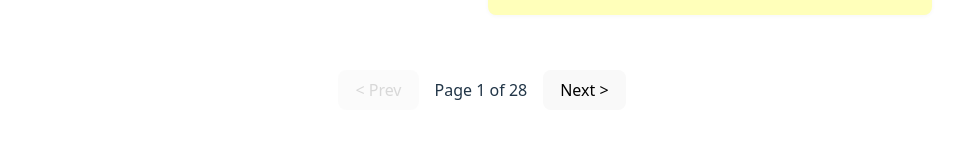
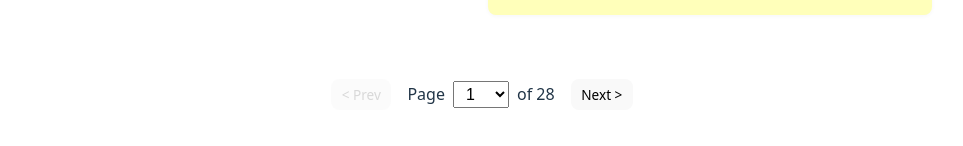
Before and after one commit to kinzaleah/showChoirThanks, a React (Vite) app: page / in a window 1280 px wide. Both pictures are taken after a click on the button "Click me!". Shown: the part 610-756 px from the top of the page, without its empty margins (158-1121 px from the left). Built offline with nearby package versions, Linux system fonts and the light colour scheme.

Commit message:
added more intuitive pagination

```diff
--- a/src/App.css
+++ b/src/App.css
@@ -69,8 +69,15 @@
   bottom: 2rem;
 }
 .pagination button {
-  padding: 0.5rem 1rem;
-  font-size: 1rem;
+  padding: 0.3rem 0.6rem;
+  font-size: 0.85rem;
+  /* Style for pagination select dropdown */
+  .pagination select {
+    padding: 0.2rem 0.5rem;
+    font-size: 0.85rem;
+    border-radius: 6px;
+    border: 1px solid #ccc;
+  }
   cursor: pointer;
   transition: background 0.2s;
 }
@@ -95,6 +102,14 @@
   .pagination {
     position: static;
     margin-top: 1rem;
+    flex-wrap: wrap;
+    gap: 0.5rem;
+  }
+  .pagination select {
+    font-size: 0.8rem;
+    padding: 0.15rem 0.3rem;
+    min-width: 48px;
+    max-width: 80px;
   }
 }
 
--- a/src/App.jsx
+++ b/src/App.jsx
@@ -100,13 +100,23 @@ function App() {
   }, [page]);
 
   if (showLanding) {
-    return <Landing onEnter={() => setShowLanding(false)} />;
+    return (
+      <Landing
+        onEnter={() => {
+          setShowLanding(false);
+          setPage(1);
+        }}
+      />
+    );
   }
 
   if (showExtraThanks) {
     return (
       <ExtraThanks
-        onBack={() => setShowExtraThanks(false)}
+        onBack={() => {
+          setShowExtraThanks(false);
+          setPage(1);
+        }}
         onHome={() => {
           setShowExtraThanks(false);
           setShowLanding(true);
@@ -158,7 +168,23 @@ function App() {
           &lt; Prev
         </button>
         <span>
-          Page {page} of {totalPages}
+          Page
+          <select
+            value={page}
+            onChange={(e) => setPage(Number(e.target.value))}
+            style={{
+              margin: "0 0.5rem",
+              padding: "0.2rem 0.5rem",
+              fontSize: "1rem",
+            }}
+          >
+            {Array.from({ length: totalPages }, (_, i) => (
+              <option key={i + 1} value={i + 1}>
+                {i + 1}
+              </option>
+            ))}
+          </select>
+          of {totalPages}
         </span>
         <button
           onClick={() => setPage(page + 1)}
```
